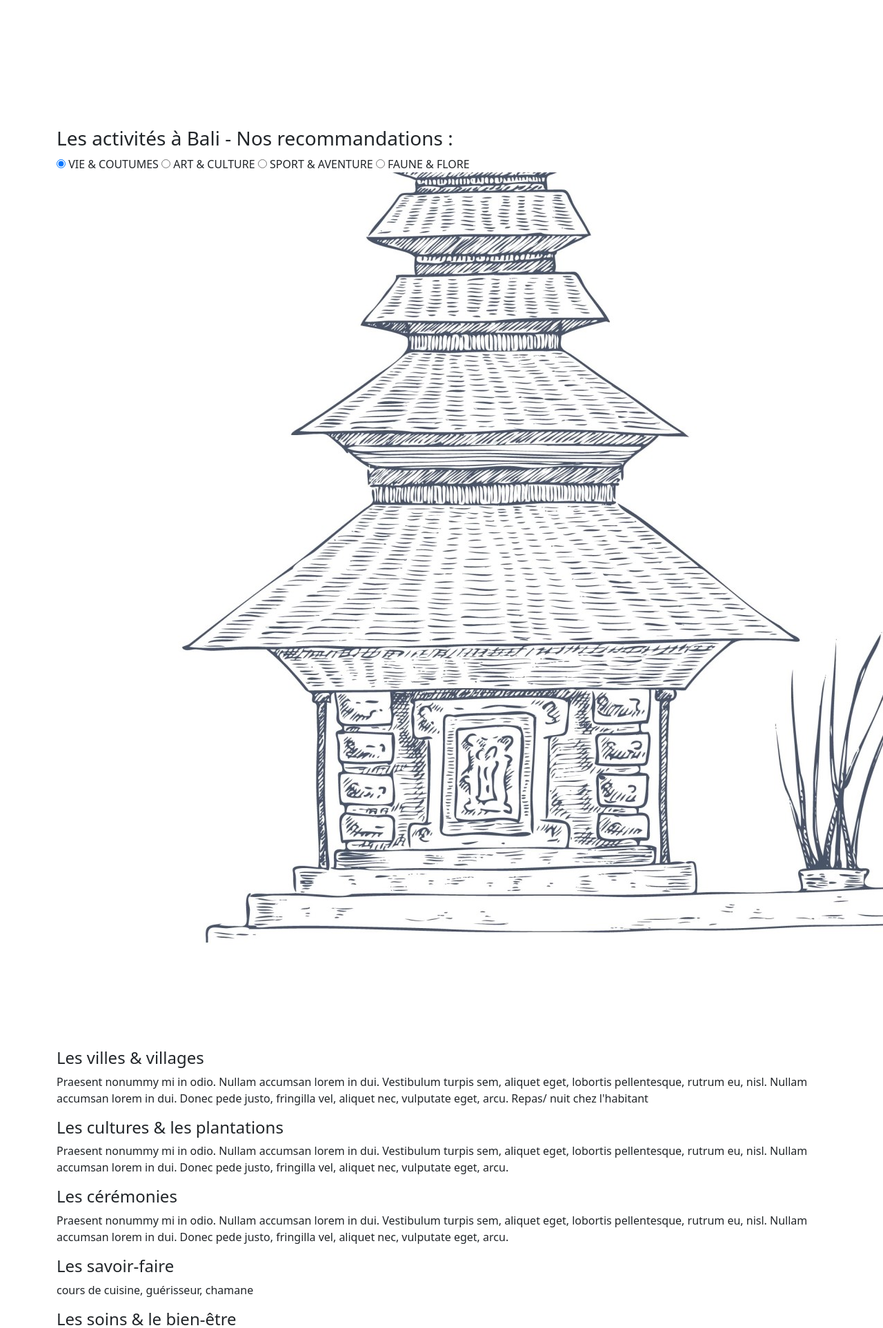
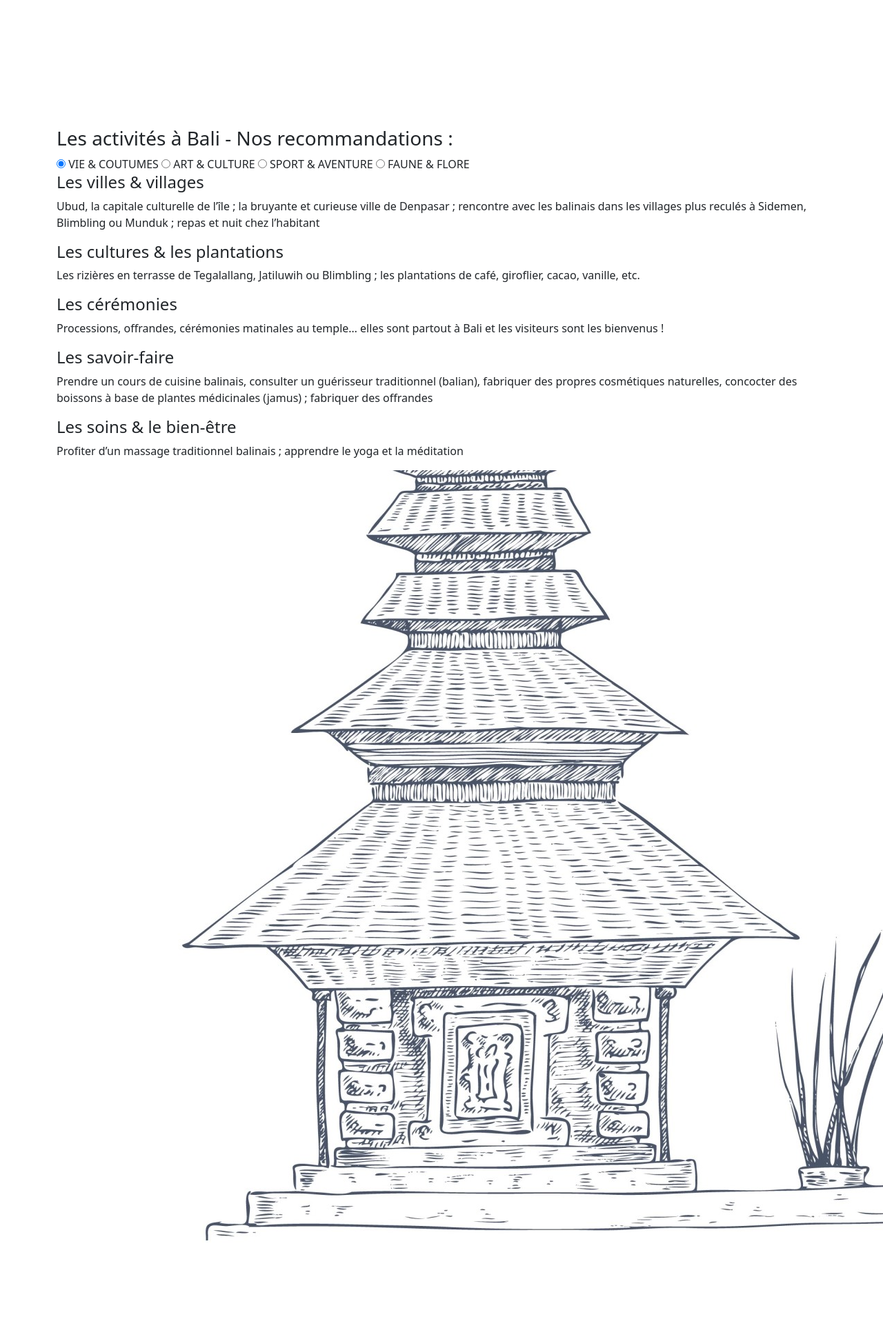
Before and after one commit to Nathalie-Thisse/archipelcontact, a Symfony app: template templates/islands/bali.html.twig in a window 1280 px wide; the page is wider, and only the part inside the window is pictured. Shown: the part 1559-3485 px from the top of that part at 69% size. Run offline with Twig, Linux system fonts and the light colour scheme; the template is opened without the code that fills it, so the values that code supplies are empty; some libraries are stand-ins or nearby versions; grey boxes are pictures that could not be loaded.

Commit message:
Activities list in Bali Page completed

```diff
--- a/templates/islands/bali.html.twig
+++ b/templates/islands/bali.html.twig
@@ -53,68 +53,64 @@
             <input type="radio" id="tab4" name="tabGroup1" class="tab">
             <label for="tab4">FAUNE & FLORE</label>
 
-            <div class="tab__content">
-                <img src="../../../assets/images/icons/house.jpg">
+            <div class="tab__content flexbox-sidebyside">
                 <div>
                     <h4>Les villes & villages</h4>
-                    <p>Praesent nonummy mi in odio. Nullam accumsan lorem in dui. Vestibulum turpis sem, aliquet eget, lobortis pellentesque, rutrum eu, nisl. Nullam accumsan lorem in dui. Donec pede justo, fringilla vel, aliquet nec, vulputate eget, arcu. Repas/ nuit chez l'habitant</p>
+                    <p>Ubud, la capitale culturelle de l’île ; la bruyante et curieuse ville de Denpasar ; rencontre avec les balinais dans les villages plus reculés à Sidemen, Blimbling ou Munduk ; repas et nuit chez l’habitant</p>
                     <h4>Les cultures & les plantations</h4>
-                    <p>Praesent nonummy mi in odio. Nullam accumsan lorem in dui. Vestibulum turpis sem, aliquet eget, lobortis pellentesque, rutrum eu, nisl. Nullam accumsan lorem in dui. Donec pede justo, fringilla vel, aliquet nec, vulputate eget, arcu.</p>
+                    <p>Les rizières en terrasse de Tegalallang, Jatiluwih ou Blimbling ; les plantations de café, giroflier, cacao, vanille, etc.</p>
                     <h4>Les cérémonies</h4>
-                    <p>Praesent nonummy mi in odio. Nullam accumsan lorem in dui. Vestibulum turpis sem, aliquet eget, lobortis pellentesque, rutrum eu, nisl. Nullam accumsan lorem in dui. Donec pede justo, fringilla vel, aliquet nec, vulputate eget, arcu.</p>
+                    <p>Processions, offrandes, cérémonies matinales au temple… elles sont partout à Bali et les visiteurs sont les bienvenus ! </p>
                     <h4>Les savoir-faire</h4>
-                    <p>cours de cuisine, guérisseur, chamane</p>
+                    <p>Prendre un cours de cuisine balinais, consulter un guérisseur traditionnel (balian), fabriquer des propres cosmétiques naturelles, concocter des boissons à base de plantes médicinales (jamus) ; fabriquer des offrandes</p>
                     <h4>Les soins & le bien-être</h4>
-                    <p>massage, yoga, méditation</p>
+                    <p>Profiter d’un massage traditionnel balinais ; apprendre le yoga et la méditation</p>
                 </div>
+                <img src="../../../assets/images/icons/house.jpg">
             </div>
 
-            <div class="tab__content">
+            <div class="tab__content flexbox-sidebyside">
+                <div>
+                    <h4>Les visites des temples</h4>
+                    <p>Des plus connus comme celui de Tanah Lot ou Uluwatu, au plus discrets comme Taman Ayu, Pura Kehen ; les palais aquatiques de Tirtagganga ou Taman Ujung ; les sources chaudes de Sebatu ou de Banjar</p>
+                    <h4>Les spectacles de danses</h4>
+                    <p>Les danses Kecak à Uluwatu ; les danses traditionnelles du Palais d’Ubud ; les danses barong</p>
+                    <h4>L'artisanat local</h4>
+                    <p>Le travail du bois, de l’argent, de l’or, de la pierre autour d’Ubud ; la poterie à Tabanan ; … les balinais sont de grands artistes !</p>
+                    <h4>Les musées & galeries</h4>
+                    <p>Visite des musées et des galeries d’art à Ubud et à Denpasar.</p>
+                </div>
                 <img src="../../../assets/images/icons/brush.jpg" alt="">
-                <div>
-                    <h4>Les villes & villages</h4>
-                    <p>Praesent nonummy mi in odio. Nullam accumsan lorem in dui. Vestibulum turpis sem, aliquet eget, lobortis pellentesque, rutrum eu, nisl. Nullam accumsan lorem in dui. Donec pede justo, fringilla vel, aliquet nec, vulputate eget, arcu. Repas/ nuit chez l'habitant</p>
-                    <h4>Les cultures & les plantations</h4>
-                    <p>Praesent nonummy mi in odio. Nullam accumsan lorem in dui. Vestibulum turpis sem, aliquet eget, lobortis pellentesque, rutrum eu, nisl. Nullam accumsan lorem in dui. Donec pede justo, fringilla vel, aliquet nec, vulputate eget, arcu.</p>
-                    <h4>Les cérémonies</h4>
-                    <p>Praesent nonummy mi in odio. Nullam accumsan lorem in dui. Vestibulum turpis sem, aliquet eget, lobortis pellentesque, rutrum eu, nisl. Nullam accumsan lorem in dui. Donec pede justo, fringilla vel, aliquet nec, vulputate eget, arcu.</p>
-                    <h4>Les savoir-faire</h4>
-                    <p>cours de cuisine, guérisseur, chamane</p>
-                    <h4>Les soins & le bien-être</h4>
-                    <p>massage, yoga, méditation</p>
-                </div>
             </div>
 
-            <div class="tab__content">
+            <div class="tab__content flexbox-sidebyside">
+                <div>
+                    <h4>Le vélo</h4>
+                    <p>Descente des volcans à vélo ; balade dans les campagnes, à travers les villages et les rizières</p>
+                    <h4>La randonnée & les volcans</h4>
+                    <p>L’ascension des volcans Batur et Agung ; les randonnées dans la jungle, les rizières ou les forêts.</p>
+                    <h4>La plongée et le Snorkelling</h4>
+                    <p>Sur les sites d’Amed, Menjangan, Nusa Penida, Nusa Lembongan, etc.</p>
+                    <h4>Le rafting & canyoning</h4>
+                    <p>Les sorties rafting à Ubud et à Sidemen ; du canyoning près de Munduk</p>
+                    <h4>Le surf & kite surf</h4>
+                    <p>Les spots de kite surf de Sanur et ses alentours ; les nombreux spots de surfs du Bukit, de Kuta, Seminyak, Canggu, de Medewi, Nusa Lemongan, …</p>
+                    <h4>Les sorties en bateau</h4>
+                    <p>Balade en pirogue à Lovina ; en prahu à Ahmed, en catamaran à Nusa Lemongan</p>
+                </div>
                 <img src="../../../assets/images/icons/snorkelling.jpg" alt="snorkelling-icon">
-                <div>
-                    <h4>Les villes & villages</h4>
-                    <p>Praesent nonummy mi in odio. Nullam accumsan lorem in dui. Vestibulum turpis sem, aliquet eget, lobortis pellentesque, rutrum eu, nisl. Nullam accumsan lorem in dui. Donec pede justo, fringilla vel, aliquet nec, vulputate eget, arcu. Repas/ nuit chez l'habitant</p>
-                    <h4>Les cultures & les plantations</h4>
-                    <p>Praesent nonummy mi in odio. Nullam accumsan lorem in dui. Vestibulum turpis sem, aliquet eget, lobortis pellentesque, rutrum eu, nisl. Nullam accumsan lorem in dui. Donec pede justo, fringilla vel, aliquet nec, vulputate eget, arcu.</p>
-                    <h4>Les cérémonies</h4>
-                    <p>Praesent nonummy mi in odio. Nullam accumsan lorem in dui. Vestibulum turpis sem, aliquet eget, lobortis pellentesque, rutrum eu, nisl. Nullam accumsan lorem in dui. Donec pede justo, fringilla vel, aliquet nec, vulputate eget, arcu.</p>
-                    <h4>Les savoir-faire</h4>
-                    <p>cours de cuisine, guérisseur, chamane</p>
-                    <h4>Les soins & le bien-être</h4>
-                    <p>massage, yoga, méditation</p>
-                </div>
             </div>
 
-            <div class="tab__content">
+            <div class="tab__content flexbox-sidebyside">
+                <div>
+                    <h4>Flore</h4>
+                    <p>Paysages de rizières, de jungle, de volcans, de cascades, de forêts</p>
+                    <h4>Plages</h4>
+                    <p>De sable blond, noir, des récifs coraliens, des eaux calmes, des spots de surf.</p>
+                    <h4>Faune</h4>
+                    <p>Des fonds marins riches en poissons et en coraux à Amed, Pemuteran, Nusa Lembongan, Nusa Penida, etc. Des singes, des dauphins, des biches, des oiseaux, …</p>
+                </div>
                 <img src="../../../assets/images/icons/flower.jpg" alt="flower-icon">
-                <div>
-                    <h4>Les villes & villages</h4>
-                    <p>Praesent nonummy mi in odio. Nullam accumsan lorem in dui. Vestibulum turpis sem, aliquet eget, lobortis pellentesque, rutrum eu, nisl. Nullam accumsan lorem in dui. Donec pede justo, fringilla vel, aliquet nec, vulputate eget, arcu. Repas/ nuit chez l'habitant</p>
-                    <h4>Les cultures & les plantations</h4>
-                    <p>Praesent nonummy mi in odio. Nullam accumsan lorem in dui. Vestibulum turpis sem, aliquet eget, lobortis pellentesque, rutrum eu, nisl. Nullam accumsan lorem in dui. Donec pede justo, fringilla vel, aliquet nec, vulputate eget, arcu.</p>
-                    <h4>Les cérémonies</h4>
-                    <p>Praesent nonummy mi in odio. Nullam accumsan lorem in dui. Vestibulum turpis sem, aliquet eget, lobortis pellentesque, rutrum eu, nisl. Nullam accumsan lorem in dui. Donec pede justo, fringilla vel, aliquet nec, vulputate eget, arcu.</p>
-                    <h4>Les savoir-faire</h4>
-                    <p>cours de cuisine, guérisseur, chamane</p>
-                    <h4>Les soins & le bien-être</h4>
-                    <p>massage, yoga, méditation</p>
-                </div>
             </div>
 
         </div>
```
Also changed, not shown: assets/styles/layout/_island.scss (+13 -1 lines).
